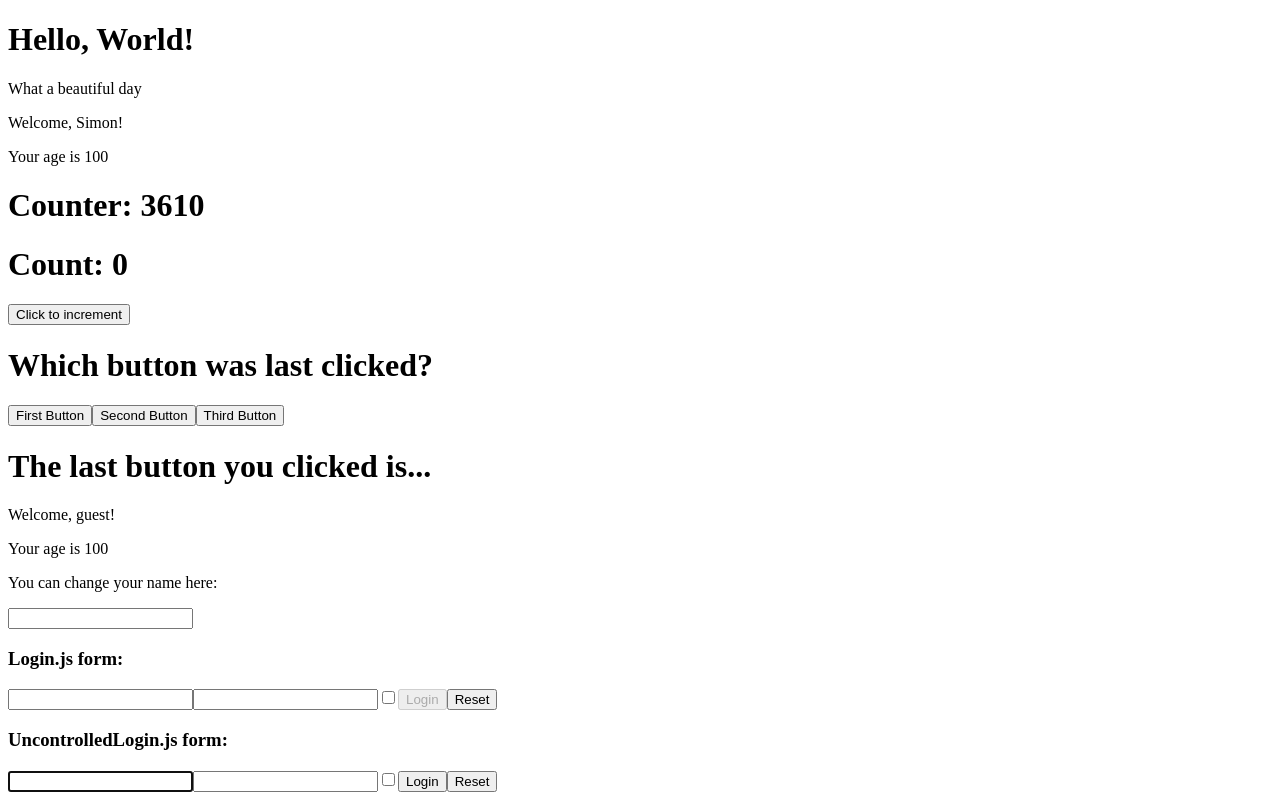
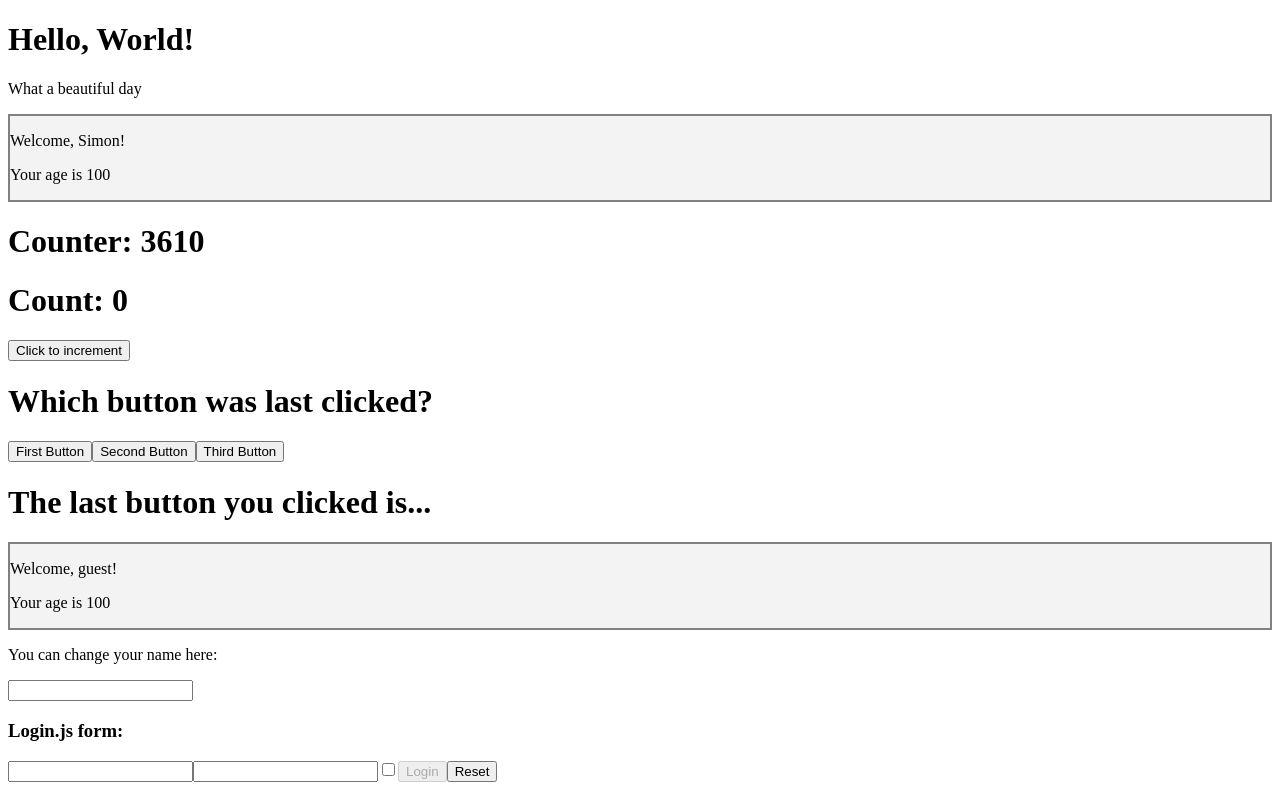
Before and after one commit to d-94k/react-develhope, a React (Create React App) app: page / in a window 1280 px wide. Shown: the top 800 px of the page. Built offline with nearby package versions, Linux system fonts and the light colour scheme.

Commit message:
added css

```diff
--- a/src/Welcome.js
+++ b/src/Welcome.js
@@ -4,10 +4,10 @@ import Age from "./Age";
 export default class Welcome extends React.Component {
     render () {
         return (
-            <>
+            <div className="welcome">
                 <p>Welcome, {this.props.name ? this.props.name : "guest"}!</p>
                 {this.props.age > 18 ? <Age age={this.props.age} /> : 'You are very young!'}
-            </>
+            </div>
         )
     }
 }
--- /dev/null
+++ b/src/index.css
@@ -0,0 +1,4 @@
+.welcome {
+    background-color: #f3f3f3;
+    border: 2px solid gray;
+}
--- a/src/index.js
+++ b/src/index.js
@@ -1,6 +1,7 @@
 import React from 'react';
 import ReactDOM from 'react-dom/client';
 import App from './App';
+import './index.css';
 
 const root = ReactDOM.createRoot(document.getElementById('root'));
 root.render(
```
Also changed, not shown: 1 other file (tests, documents, lock files or other folders).
